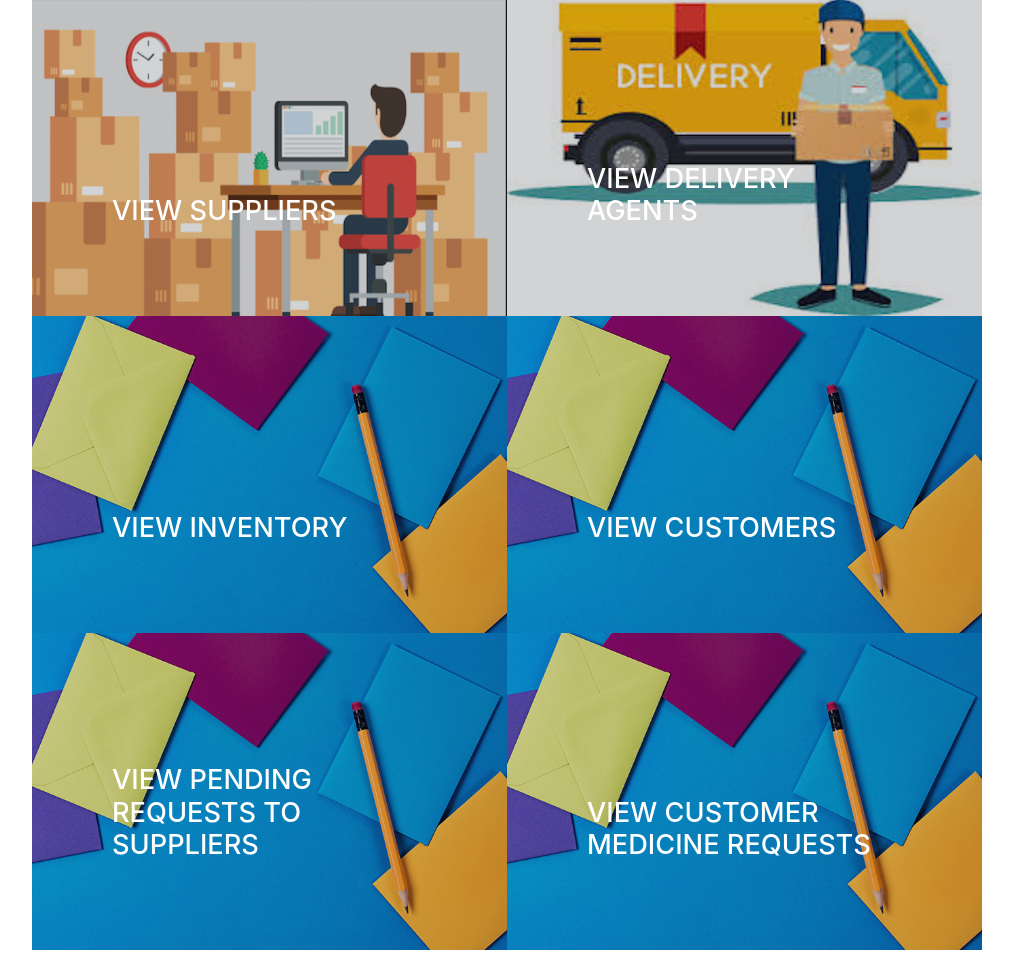
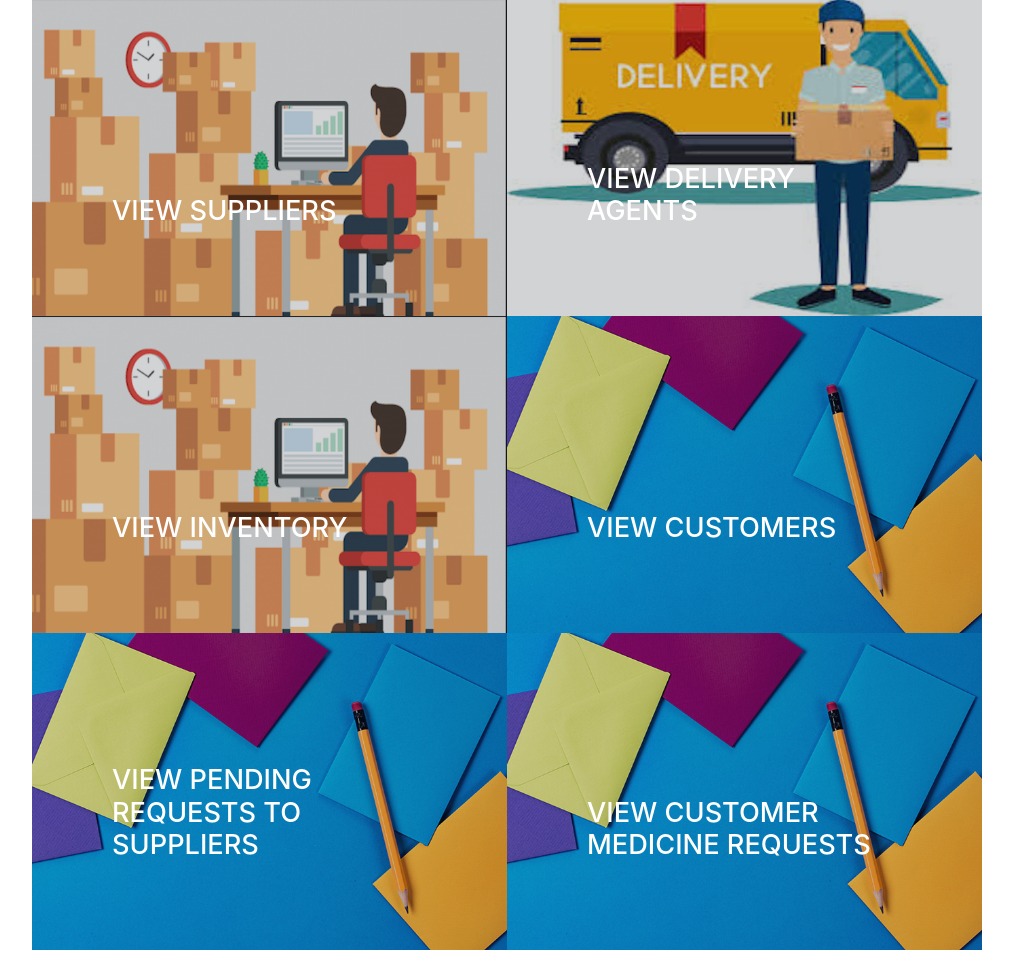
Before and after one commit to civera17/pharmacy, a PHP site: page /admin_home.php in a window 1280 px wide. Shown: the part 883-1837 px from the top of the page, without its empty margins (133-1146 px from the left). Run offline with PHP 8.4, Linux system fonts and the light colour scheme; the visitor is signed in with stand-in values (Sample User, id 1); some web fonts are replaced.

Commit message:
Image for inventory

```diff
--- a/admin_home.php
+++ b/admin_home.php
@@ -234,7 +234,7 @@
 									<h2 style="font-size: 1.7em;" style="font-family: FontinBold">View Inventory</h2>
 								</span>
 							</span>
-							<img class="img-fluid" src="images/portfolio-1.jpg" alt="">
+							<img class="img-fluid" src="images/inventory.jpg" alt="">
 						</a>
 					</div>
 
```
Also changed, not shown: images/inventory.jpg (added).
